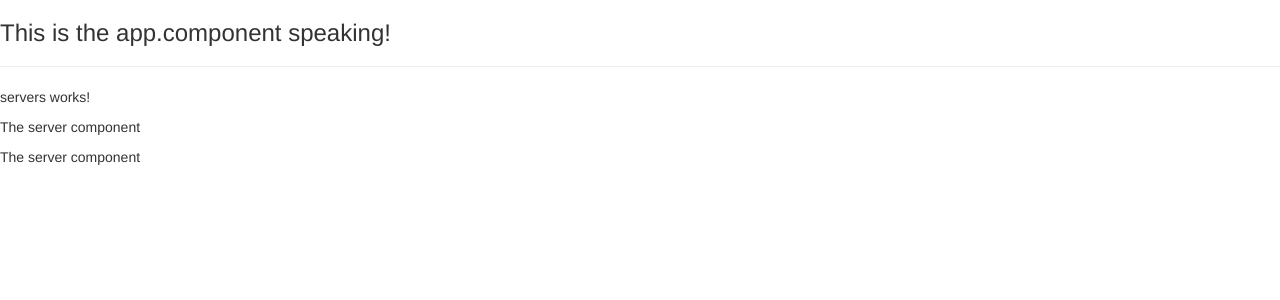
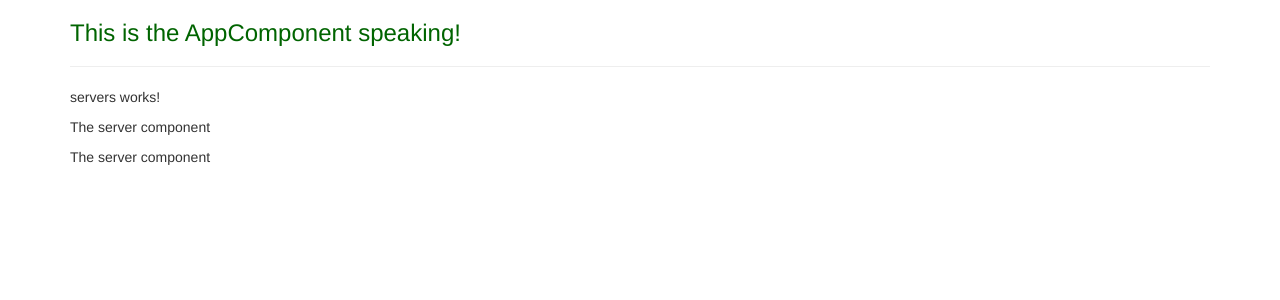
Before and after one commit to OliverZott/Udemy-App, an Angular app: page / in a window 1280 px wide. Shown: the top 300 px of the page. Built offline with nearby package versions, Linux system fonts and the light colour scheme.

Commit message:
Added - Template & Styles testing

```diff
--- a/src/app/app.component.css
+++ b/src/app/app.component.css
@@ -0,0 +1,3 @@
+h3 {
+    color: darkblue;
+}
--- a/src/app/app.component.html
+++ b/src/app/app.component.html
@@ -1,3 +1,9 @@
-<h3>This is the app.component speaking!</h3>
-<hr>
-<app-servers></app-servers>
+<div class="container">
+    <div class="row">
+        <div class="col-xs-12">
+            <h3>This is the AppComponent speaking!</h3>
+            <hr>
+            <app-servers></app-servers>
+        </div>
+    </div>
+</div>
--- a/src/app/app.component.ts
+++ b/src/app/app.component.ts
@@ -3,7 +3,12 @@ import { Component } from '@angular/core';
 @Component({
     selector: 'app-root',
     templateUrl: './app.component.html',
-    styleUrls: ['./app.component.css']
+    // styleUrls: ['./app.component.css']
+    styles: [`
+        h3 {
+            color: darkgreen;
+        }
+    `]
 })
 export class AppComponent {
 }
--- a/src/app/servers/servers.component.ts
+++ b/src/app/servers/servers.component.ts
@@ -2,6 +2,12 @@ import { Component, OnInit } from '@angular/core';
 
 @Component({
     selector: 'app-servers',
+    // template: '<app-server></app-server>',
+    /* template: `
+        <app-server>
+            blub
+        </app-server>`,
+    */
     templateUrl: './servers.component.html',
     styleUrls: ['./servers.component.css']
 })
```
Lines whose indentation alone changed are shown as unchanged.
